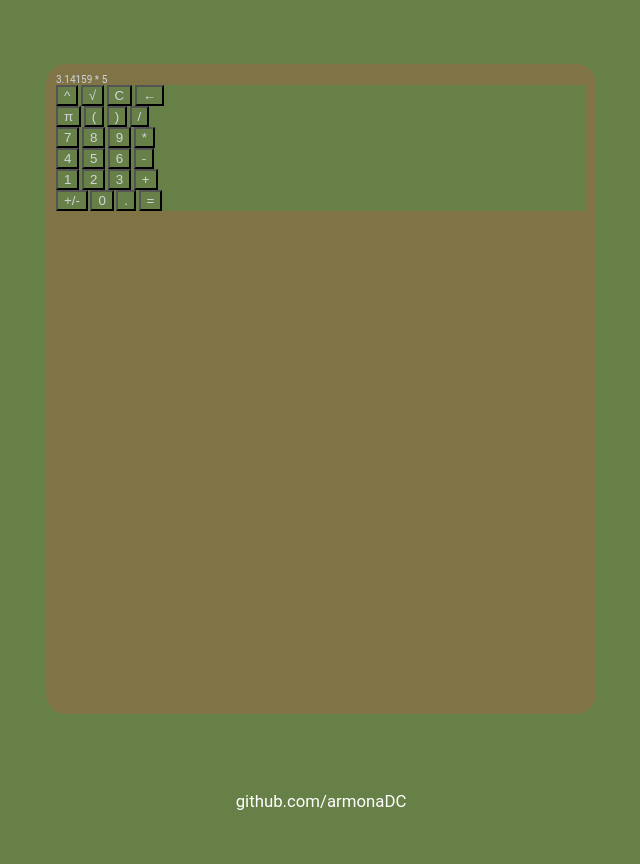
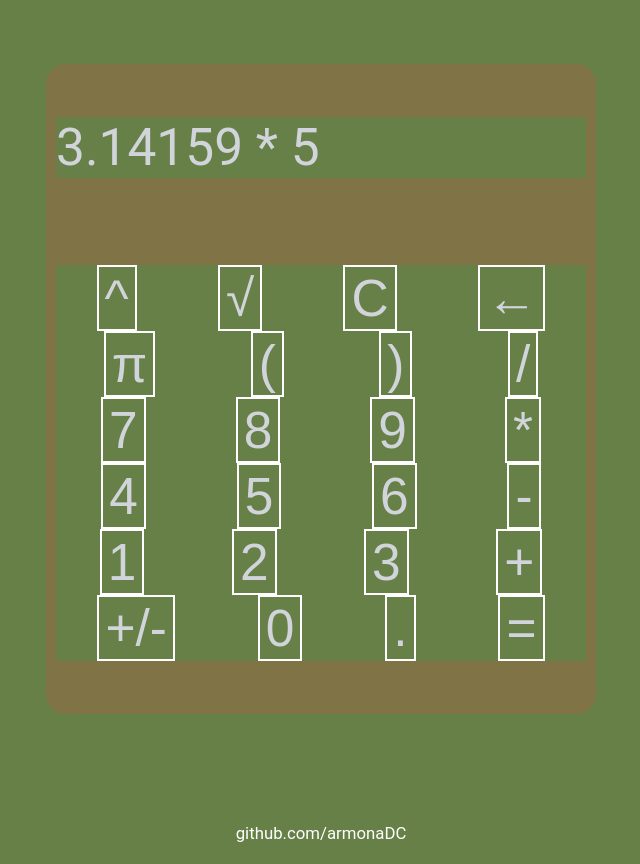
Before and after one commit to armonaDC/Odin-Calculator, a plain HTML site: page index.html in a window 1280 px wide. Shown: the whole page, without its empty margins (319-959 px from the left). Before the commit the page ends 823 px from the top, so only its background shows below. Drawn offline with Linux system fonts and the light colour scheme.

Commit message:
buttons and display styled

```diff
--- a/style.css
+++ b/style.css
@@ -12,10 +12,14 @@
         * divisor must be same units as font size, but without the units expressed
 */
 
+/* FIXME: Add a breakpoint for large window size calculator sizing  */
+/* FIXME: Add responsive sizing for the calculator and top/bottom margins */
+
 *{
     box-sizing: border-box;
     background-color: #678047;
     color: #d1d5db;
+    font-size: calc(3rem + 30 * ((100vw - 35rem) / (1300)));
 }
 
 body{
@@ -33,9 +37,9 @@ body{
 }
 
 .calc-container{
-    /* display: flex;
+    display: flex;
     flex-direction: column;
-    justify-content: space-around; */
+    justify-content: space-around;
     margin: 0 auto;
     border-width: 1rem;
     border-style: solid;
@@ -46,8 +50,24 @@ body{
     height: 65rem;
 }
 
-.calc-container > div{
-    background-color: #807447;
+.calc-display{
+    background-color: #678047;
+}
+
+.button-layout{
+    display: flex;
+    flex-direction: column;
+    justify-content: space-between;
+}
+
+.row{
+    display: flex;
+    justify-content: space-around;
+}
+
+button{
+    border-style: solid;
+    border-color: #FFFFFF;
 }
 
 /*Below is for the footer*/
```
